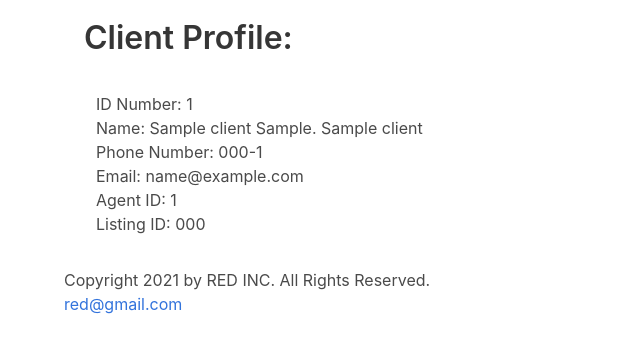
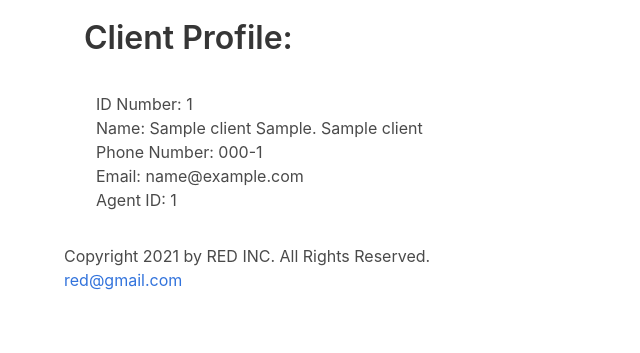
Before and after one commit to fretgfr/red, a Flask app: template templates/client.html in a window 1280 px wide. Shown: the part 96-449 px from the top of the page, without its empty margins (0-640 px from the left). Run offline with Flask 2, Linux system fonts and the light colour scheme; the template is opened without the code that fills it: most values are stand-ins (such as "Sample title", 1, 10 or a date in 2020); parts of the project's set-up code (start-up, migrations or seed data) failed here and were passed over.

Commit message:
fixed client

```diff
--- a/templates/client.html
+++ b/templates/client.html
@@ -27,7 +27,6 @@
       <p>Phone Number: {{ client.client_area_code }}-{{ client.client_phone_number }}</p>
       <p>Email: {{ client.client_email_address }}</p>
       <p>Agent ID: {{ client.client_agent_license_number }}</p>
-      <p>Listing ID: {{ client.listing_mls_numbers }}</p>
     </body>
   </div>
 </div>
```
